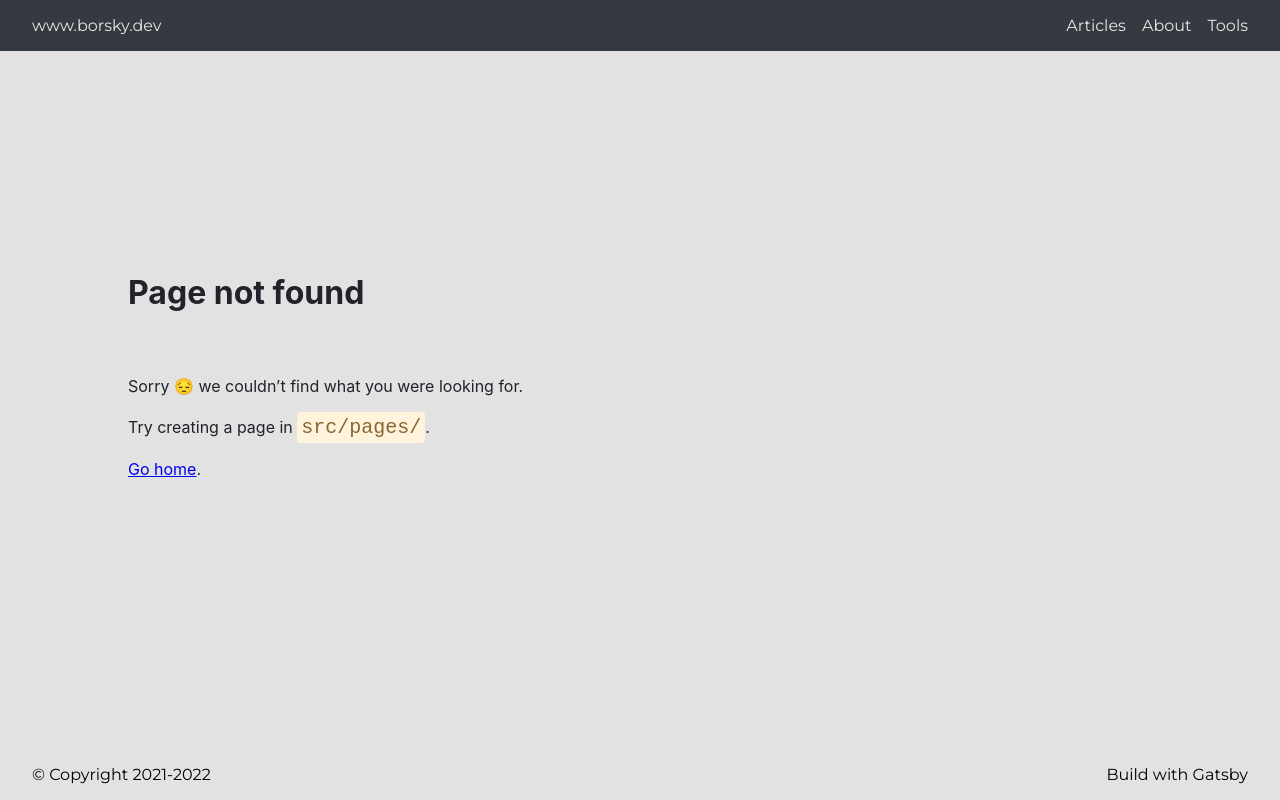
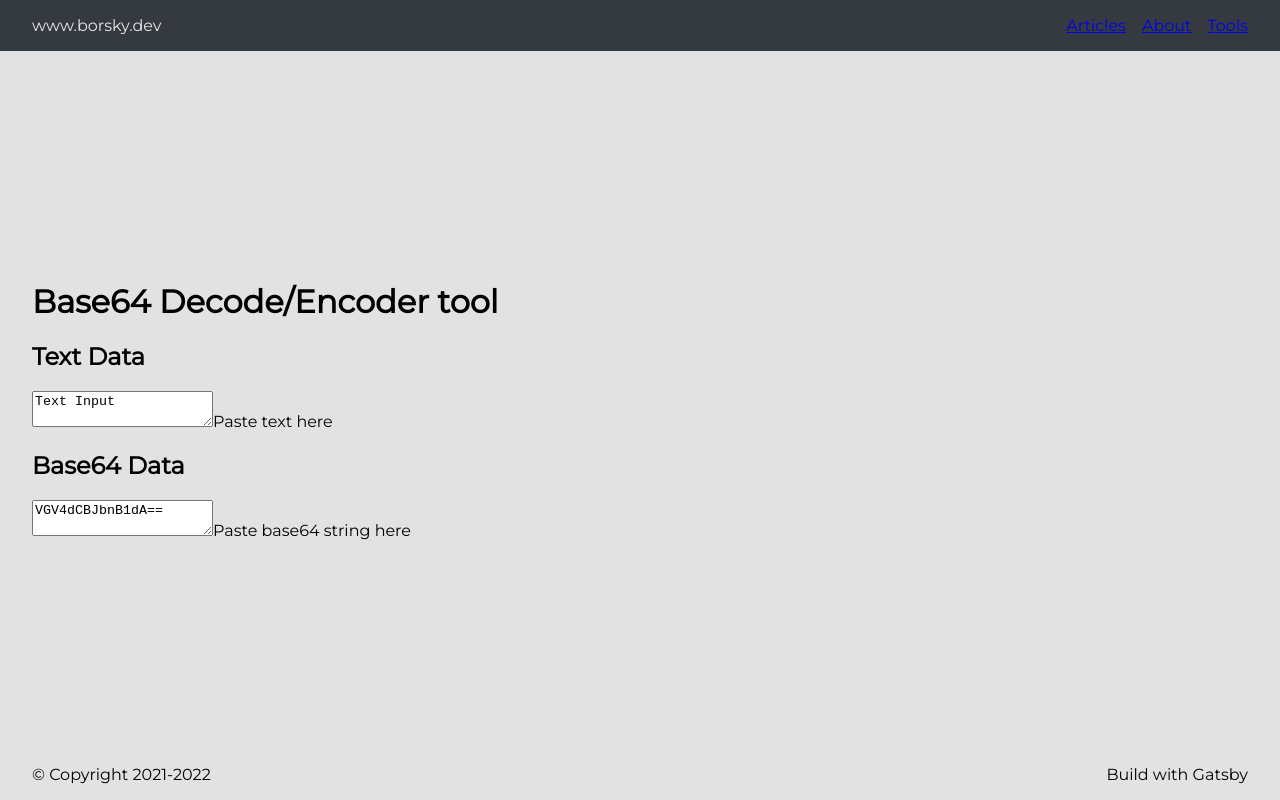
Before and after one commit to dancetrain/www.borsky.dev, a Gatsby site: page /tools/base64 in a window 1280 px wide. Before the commit this address had no page. Built offline with nearby package versions, Linux system fonts and the light colour scheme; Gatsby itself is replaced by a stand-in of ours.

Commit message:
Base64 tool

```diff
--- a/src/components/TopNavMenu.tsx
+++ b/src/components/TopNavMenu.tsx
@@ -1,4 +1,5 @@
 import React from "react";
+import { Link } from "gatsby"
 
 const topNavMenuStyles: React.CSSProperties = {
   display: "flex",
@@ -17,9 +18,15 @@ const liStyle: React.CSSProperties = {
 const TopNavMenu: React.FC = () => {
   return (
       <ul style={topNavMenuStyles}>
-        <li style={liStyle}>Articles</li>
-        <li style={liStyle}>About</li>
-        <li style={liStyle}>Tools</li>
+        <li style={liStyle}>
+          <Link to={"/"}>Articles</Link>
+        </li>
+        <li style={liStyle}>
+          <Link to={"/about"}>About</Link>
+        </li>
+        <li style={liStyle}>
+          <Link to={"/tools"}>Tools</Link>
+        </li>
       </ul>
   )
 };
--- /dev/null
+++ b/src/pages/tools.tsx
@@ -0,0 +1,13 @@
+import React from "react";
+import Layout from "../components/Layout";
+import { Link } from "gatsby";
+
+const ToolsPage: React.FC = () => {
+  return <Layout>
+    Tools
+    <ul>
+      <li><Link to={"/tools/base64"}>Base64 Decoder</Link></li>
+    </ul>
+  </Layout>
+};
+export default ToolsPage;
--- /dev/null
+++ b/src/pages/tools/base64.tsx
@@ -0,0 +1,38 @@
+import React, { useCallback, useRef, useState } from "react";
+import Layout from "../../components/Layout";
+
+function toB64(v: string) {
+  return window.btoa(v)
+}
+
+function fromB64(v: string) {
+  return window.atob(v)
+}
+
+const Base64Page: React.FC = () => {
+  const [input, setInput] = useState<string>("Text Input")
+  const [output, setOutput] = useState<string>(toB64(input))
+
+  const updateOutput = useCallback((value: string) => {
+    setOutput(toB64(value))
+  }, [input])
+
+  return <Layout>
+    <h1>Base64 Decode/Encoder tool</h1>
+
+    <div>
+      <h2>Text Data</h2>
+      <textarea onChange={v => {
+        setInput(v.target.value);
+        updateOutput(v.target.value);
+      }} value={input}/>
+      <span>Paste text here</span>
+    </div>
+    <div>
+      <h2>Base64 Data</h2>
+      <textarea value={output}/>
+      <span>Paste base64 string here</span>
+    </div>
+  </Layout>
+};
+export default Base64Page;
```
Also changed, not shown: src/pages/about.tsx (added, +11 -0 lines).
